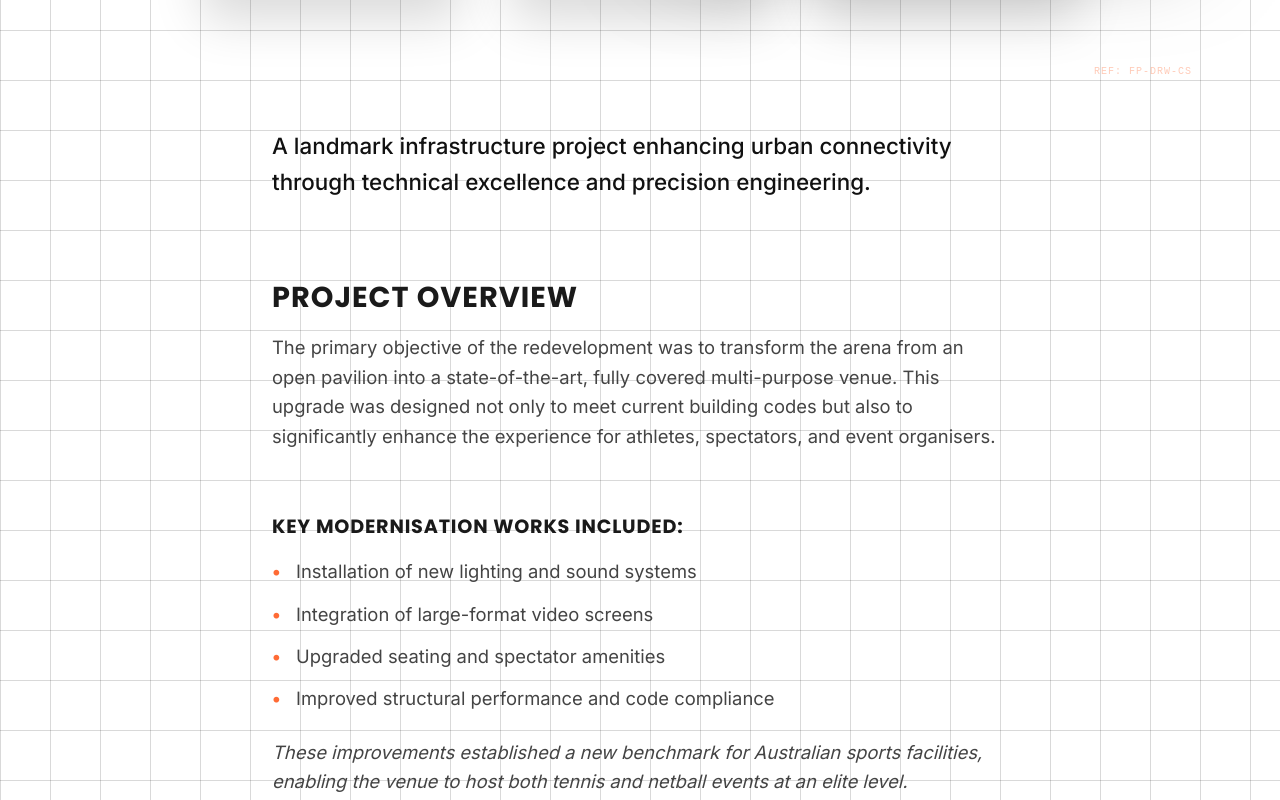
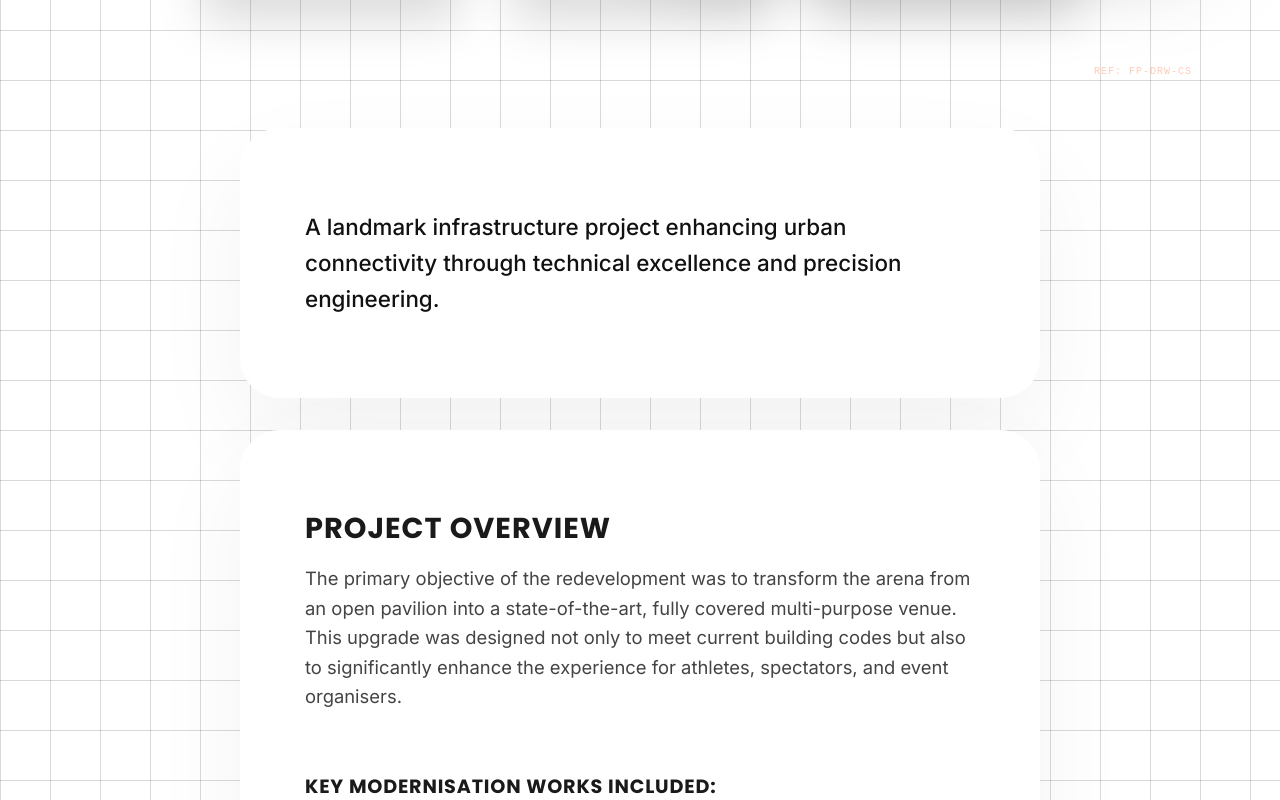
Before and after one commit to iamrgalisanao/finepoint, a React (Vite) app: page /portfolio/sydney-metro-extension in a window 1280 px wide. Shown: the part 720-1520 px from the top of the page. Built offline with nearby package versions, Linux system fonts and the light colour scheme.

Commit message:
style(project-details): add rounded glassmorphism shade to highlight detail sections

```diff
--- a/src/components/ProjectDetails.css
+++ b/src/components/ProjectDetails.css
@@ -173,9 +173,21 @@
     max-width: 800px;
     margin-left: auto;
     margin-right: auto;
-    padding: 0 2rem;
+    padding: 5rem 4rem;
     position: relative;
     z-index: 2;
+    /* Soft 'light shade' highlight effect */
+    background: rgba(255, 255, 255, 0.94);
+    backdrop-filter: blur(20px);
+    border-radius: 40px;
+    box-shadow: 0 40px 100px rgba(0, 0, 0, 0.05);
+    border: 1px solid rgba(255, 255, 255, 0.8);
+    margin-bottom: 4rem;
+}
+
+.cs-content-body {
+    margin-top: -3rem;
+    /* Overlap slightly for a continuous shade look */
 }
 
 .cs-intro-text {
```
